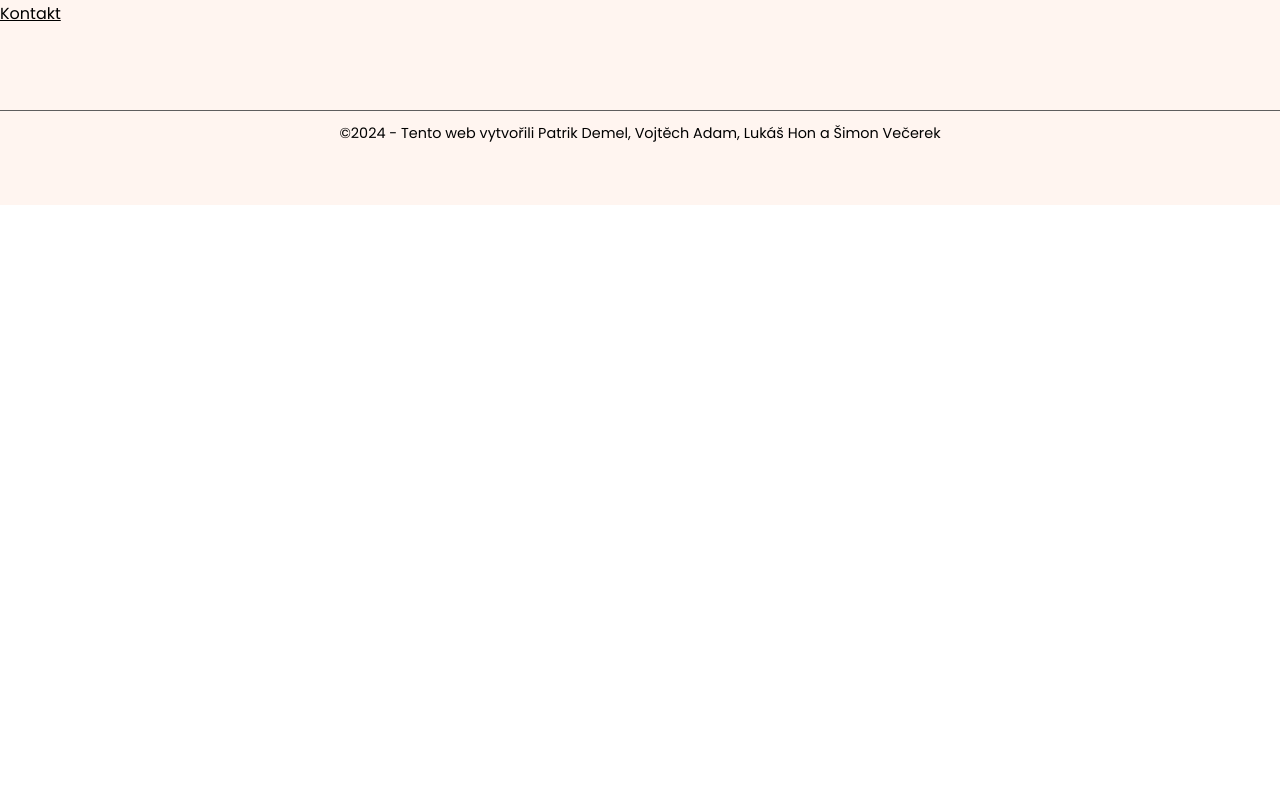
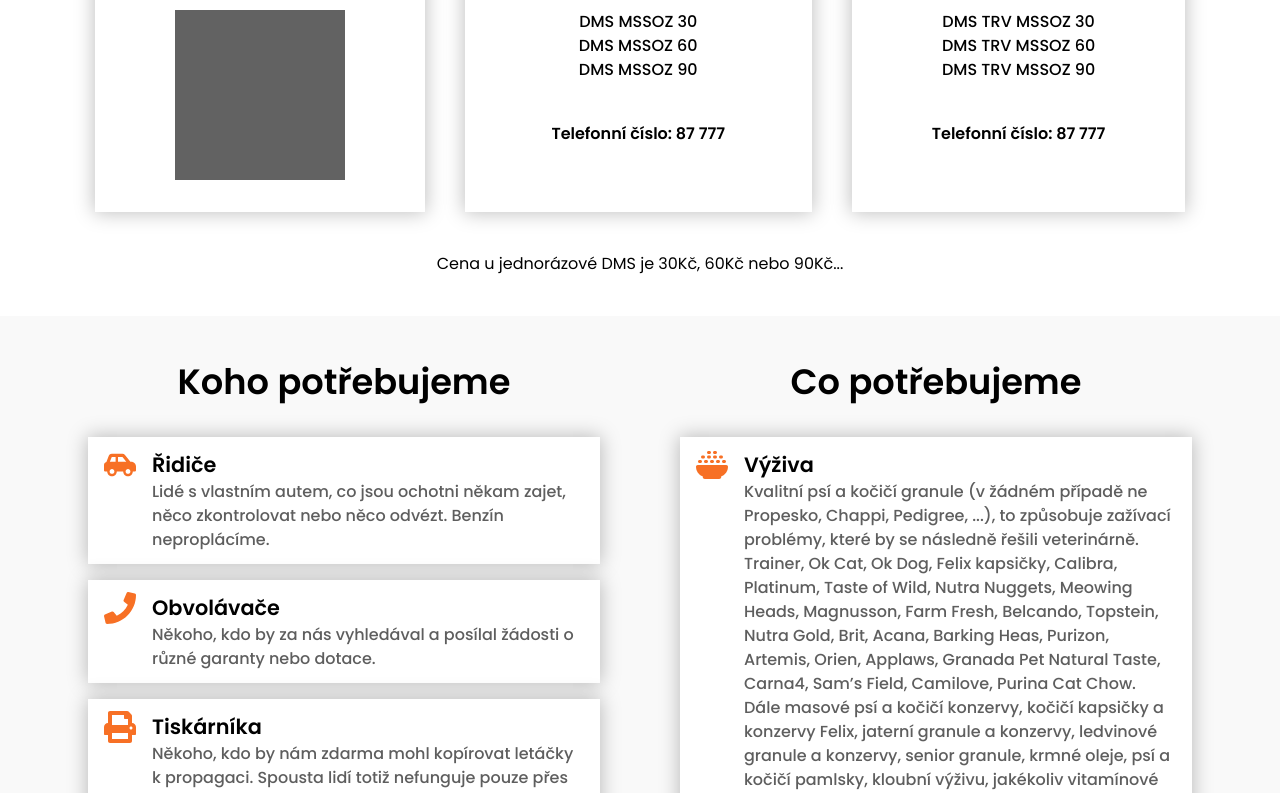
Before and after one commit to PatrikDemel/msoz-projekt, a React (Vite) app: page / in a window 1280 px wide. Shown: the part 740-1533 px from the top of the page. Before the commit the page ends 945 px from the top, so only its background shows below. Built offline with nearby package versions, Linux system fonts and the light colour scheme.

Commit message:
home page added

```diff
--- a/src/index.css
+++ b/src/index.css
@@ -8,3 +8,7 @@
   box-sizing: border-box;
   font-family: 'Poppins', sans-serif;
 }
+
+html {
+  font-size: 16px;
+}
--- a/src/pages/Home.jsx
+++ b/src/pages/Home.jsx
@@ -1,21 +1,42 @@
+// General CSS import
 import '../index.css';
+
+// Components import
 import { Link } from 'react-router-dom';
 import Navbar from '../components/Navbar';
 import Footer from '../components/Footer';
-import { FaArrowRight } from 'react-icons/fa';
+
+// Icons import
+import {
+  FaArrowRight,
+  FaCarSide,
+  FaPhone,
+  FaPrint,
+  FaWalking,
+  FaHandHoldingHeart,
+  FaSun,
+  FaDog,
+  FaSuitcase,
+} from 'react-icons/fa';
+import { FaPumpSoap, FaBowlRice } from 'react-icons/fa6';
 
 function Home() {
   return (
     <>
+      {/* Navbar */}
       <Navbar />
+
+      {/* Hero section */}
       <section className="bg-darkerSectionColor pt-5">
+        {/* Responsive container */}
         <div className="container mx-auto flex justify-between">
+          {/* Left side */}
           <div className="flex flex-col w-[55%] mt-20">
             <p className="text-subheadingColor text-paragraphSize font-bold">
               Nemůžeš zachránit všechny...
             </p>
             <h1 className="text-heading1Size font-bold -mt-2">
-              Ale můžeš dát <span className="text-mainColor">domov </span>
+              Ale můžeš dát <span className="text-mainColor">domov</span>{' '}
               jednomu.
             </h1>
             <p className="text-subheadingColor font-semibold mb-10 text-paragraphSize mt-2">
@@ -27,7 +48,7 @@ function Home() {
             </p>
             <Link to="/o-nas">
               <div className="py-2 px-14 border-[4px] border-mainColor hover:border-mainHoverColor duration-200 transition-all rounded-full inline-block">
-                <div className="flex items-center ">
+                <div className="flex items-center">
                   <FaArrowRight />
                   <p className="font-bold ms-2 text-paragraphSize">
                     Dozvědět se více
@@ -36,6 +57,7 @@ function Home() {
               </div>
             </Link>
           </div>
+          {/* Right side */}
           <div className="flex justify-end w-[45%]">
             <img
               src="/src/assets/hero-img.png"
@@ -45,6 +67,169 @@ function Home() {
           </div>
         </div>
       </section>
+
+      {/* Donate section */}
+      <section>
+        {/* Responsive container */}
+        <div className="container mx-auto flex flex-col items-center py-10">
+          <h2 className="text-heading2Size font-bold">Přispět</h2>
+          {/* Boxes container */}
+          <div className="flex w-full justify-center mt-7">
+            {/* Box */}
+            <div className="bg-white flex flex-col items-center py-8 px-20 shadow-custom mx-5">
+              <h3 className="text-heading3Size font-bold mb-3">QR kód</h3>
+              <img src="/src/assets/qr-placeholder.png" alt="QR kód" />
+            </div>
+            {/* Box */}
+            <div className="bg-white flex flex-col items-center py-8 px-20 shadow-custom mx-5">
+              <h3 className="text-heading3Size font-bold mb-3">
+                Jednorázová SMS
+              </h3>
+              <p className="text-paragraphSize font-semibold">DMS MSSOZ 30</p>
+              <p className="text-paragraphSize font-semibold">DMS MSSOZ 60</p>
+              <p className="text-paragraphSize font-semibold">DMS MSSOZ 90</p>
+              <p className="text-paragraphSize font-bold mt-10">
+                Telefonní číslo: 87 777
+              </p>
+            </div>
+            {/* Box */}
+            <div className="bg-white flex flex-col items-center py-8 px-20 shadow-custom mx-5">
+              <h3 className="text-heading3Size font-bold mb-3">Trvalá SMS</h3>
+              <p className="text-paragraphSize font-semibold">
+                DMS TRV MSSOZ 30
+              </p>
+              <p className="text-paragraphSize font-semibold">
+                DMS TRV MSSOZ 60
+              </p>
+              <p className="text-paragraphSize font-semibold">
+                DMS TRV MSSOZ 90
+              </p>
+              <p className="text-paragraphSize font-bold mt-10">
+                Telefonní číslo: 87 777
+              </p>
+            </div>
+          </div>
+          {/* Lower container */}
+          <p className="text-paragraphSize mt-10">
+            Cena u jednorázové DMS je 30Kč, 60Kč nebo 90Kč...
+          </p>
+        </div>
+      </section>
+
+      {/* Needs section */}
+      <section className="bg-darkerSectionColor">
+        {/* Responsive container */}
+        <div className="container mx-auto flex justify-center gap-x-20 py-10">
+          {/* Left side */}
+          <div className="flex flex-col items-center w-2/5">
+            <h2 className="text-heading2Size font-bold mb-5">
+              Koho potřebujeme
+            </h2>
+            {/* Boxes generating */}
+            {[
+              {
+                icon: FaCarSide,
+                title: 'Řidiče',
+                description:
+                  'Lidé s vlastním autem, co jsou ochotni někam zajet, něco zkontrolovat nebo něco odvézt. Benzín neproplácíme.',
+              },
+              {
+                icon: FaPhone,
+                title: 'Obvolávače',
+                description:
+                  'Někoho, kdo by za nás vyhledával a posílal žádosti o různé garanty nebo dotace.',
+              },
+              {
+                icon: FaPrint,
+                title: 'Tiskárníka',
+                description:
+                  'Někoho, kdo by nám zdarma mohl kopírovat letáčky k propagaci. Spousta lidí totiž nefunguje pouze přes FB.',
+              },
+              {
+                icon: FaWalking,
+                title: 'Propagátora',
+                description:
+                  'Někoho, kdo by byl ochoten obejít zverimexy, veterinární ordinace apod. a poptal se, zda jim mohou nechat naše letáčky.',
+              },
+              {
+                icon: FaHandHoldingHeart,
+                title: 'Charitativní spolky',
+                description:
+                  'Různá zařízení, která by byla ochotna si zřídit tzv. charitativní obchůdek, kde by výtěžek z prodeje šel na náš účet.',
+              },
+              {
+                icon: FaSun,
+                title: 'Teréňáka',
+                description:
+                  'Někoho, kdo je ochotný jít do terénu - navštěvovat případy, kdy nám někdo nahlásí týrání apod., zjistit, jaká je situace a improvizovat na místě.',
+              },
+              {
+                icon: FaDog,
+                title: 'Pejskaře',
+                description: 'Psí psychology a psí pěstouny pro dočasnou péči.',
+              },
+            ].map(({ icon: Icon, title, description }) => (
+              // Box
+              <div
+                className="flex bg-white shadow-custom px-4 py-3 my-2 w-full"
+                key={title}>
+                <div className="flex justify-center me-4">
+                  <Icon className="text-mainColor text-[2rem]" />
+                </div>
+                <div className="flex flex-col">
+                  <h3 className="text-heading3Size font-bold">{title}</h3>
+                  <p className="text-paragraphSize text-subheadingColor font-semibold">
+                    {description}
+                  </p>
+                </div>
+              </div>
+            ))}
+          </div>
+
+          {/* Right side */}
+          <div className="flex flex-col items-center w-2/5">
+            <h2 className="text-heading2Size font-bold mb-5">Co potřebujeme</h2>
+            {/* Boxes generating */}
+            {[
+              {
+                icon: FaBowlRice,
+                title: 'Výživa',
+                description:
+                  'Kvalitní psí a kočičí granule (v žádném případě ne Propesko, Chappi, Pedigree, ...), to způsobuje zažívací problémy, které by se následně řešili veterinárně. Trainer, Ok Cat, Ok Dog, Felix kapsičky, Calibra, Platinum, Taste of Wild, Nutra Nuggets, Meowing Heads, Magnusson, Farm Fresh, Belcando, Topstein, Nutra Gold, Brit, Acana, Barking Heas, Purizon, Artemis, Orien, Applaws, Granada Pet Natural Taste, Carna4, Sam’s Field, Camilove, Purina Cat Chow. Dále masové psí a kočičí konzervy, kočičí kapsičky a konzervy Felix, jaterní granule a konzervy, ledvinové granule a konzervy, senior granule, krmné oleje, psí a kočičí pamlsky, kloubní výživu, jakékoliv vitamínové doplňky, sušený heřmánek nebo heřmánkový čaj.',
+              },
+              {
+                icon: FaPumpSoap,
+                title: 'Čistící prostředky',
+                description:
+                  'Jakékoliv čistící prostředky, Savo, enzymatické čističe, Biokill, prací prostředky, borová voda, ušní roztoky, Bravecto.',
+              },
+              {
+                icon: FaSuitcase,
+                title: 'Vybavení',
+                description:
+                  'Plastové přepravky (funkční a nerozbité), klec pro štěňata, obojky, vodítka, funkční stříhací strojek, pěkné a čisté pelíšky.',
+              },
+            ].map(({ icon: Icon, title, description }) => (
+              // Box
+              <div
+                className="flex bg-white shadow-custom px-4 py-3 my-2 w-full"
+                key={title}>
+                <div className="flex justify-center me-4">
+                  <Icon className="text-mainColor text-[2rem]" />
+                </div>
+                <div className="flex flex-col">
+                  <h3 className="text-heading3Size font-bold">{title}</h3>
+                  <p className="text-paragraphSize text-subheadingColor font-semibold">
+                    {description}
+                  </p>
+                </div>
+              </div>
+            ))}
+          </div>
+        </div>
+      </section>
+
+      {/* Footer */}
       <Footer />
     </>
   );
--- a/tailwind.config.js
+++ b/tailwind.config.js
@@ -12,6 +12,7 @@ export default {
       fontSize: {
         navbarSize: '1rem',
         heading1Size: '3.2rem',
+        heading2Size: '2.2rem',
         heading3Size: '1.3rem',
         footerIconSize: '1.8rem',
         paragraphSize: '1rem',
@@ -22,6 +23,9 @@ export default {
         bold: '600',
         ultrabold: '700',
       },
+      boxShadow: {
+        custom: '0px 0px 18.5px 1px rgba(0, 0, 0, 0.25)',
+      },
     },
   },
   plugins: [],
```
Also changed, not shown: src/assets/qr-placeholder.png (added).
